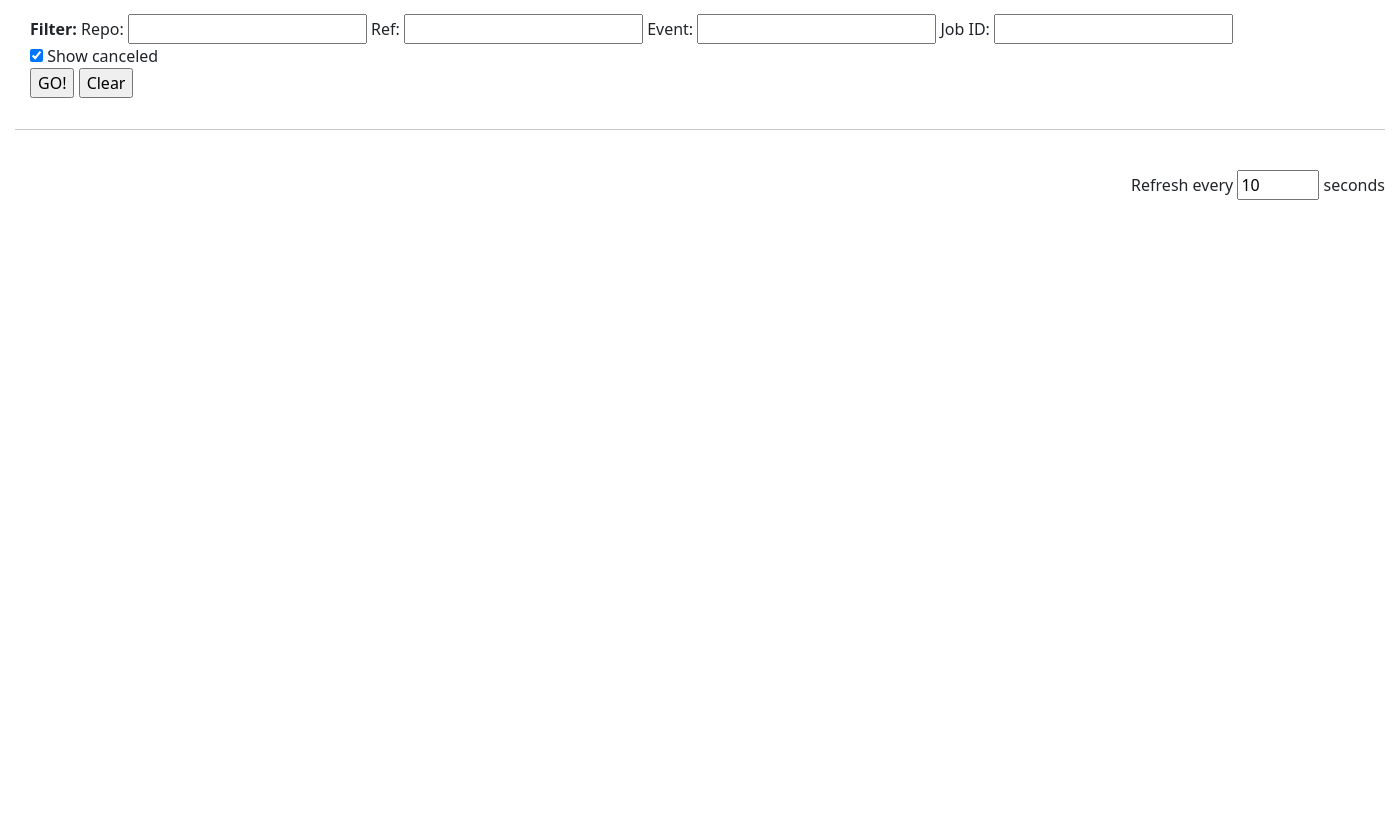
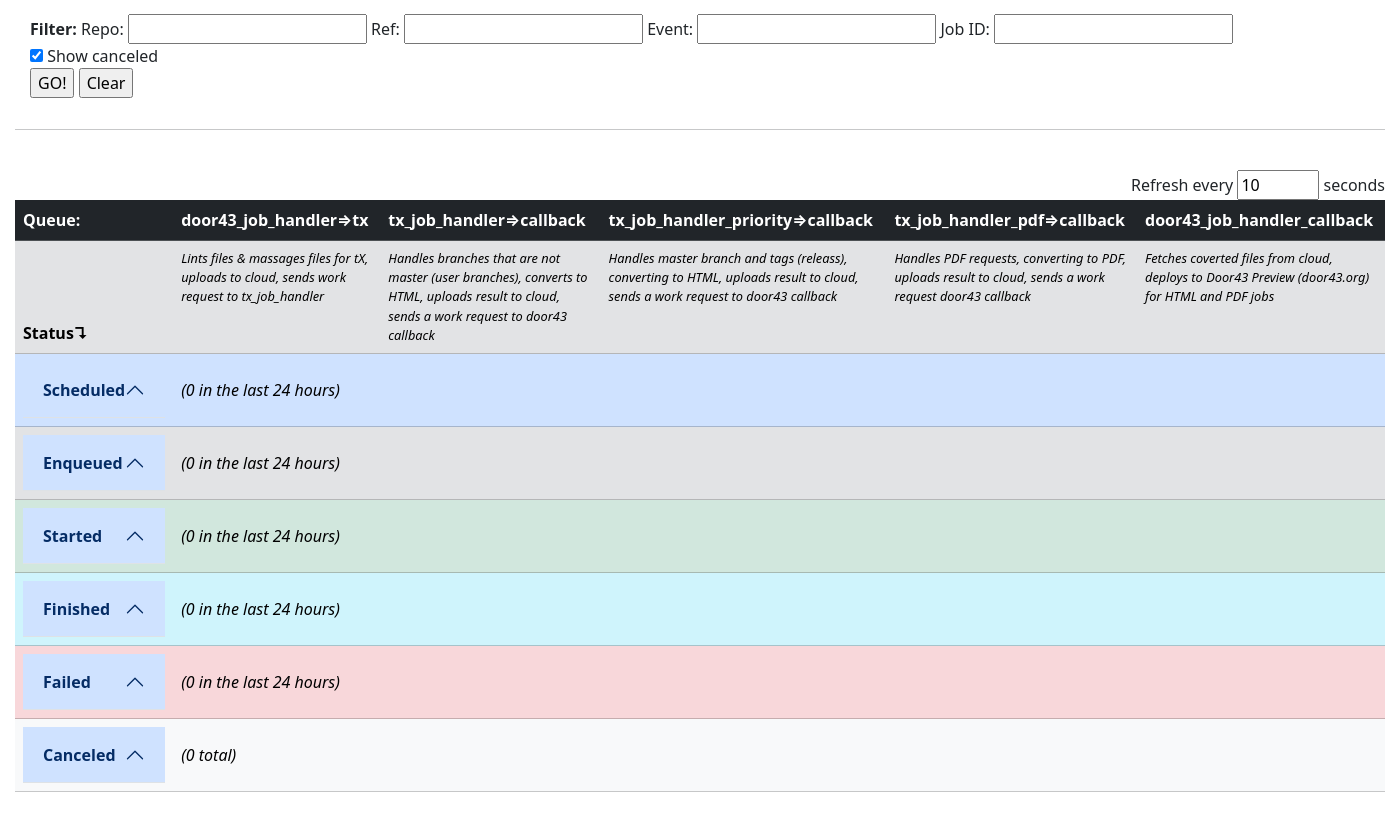
Before and after one commit to unfoldingWord-box3/dcs-redis-poc, a Flask app: page /status/ in a window 1400 px wide. Shown: the part 378-1201 px from the top of the page. Before the commit the page ends 578 px from the top, so only its background shows below. Run offline with Flask 3, Linux system fonts and the light colour scheme.

Commit message:
Adds accordion

```diff
--- a/app/main.py
+++ b/app/main.py
@@ -136,7 +136,7 @@
   return render_template('index.html', payload=payload, repo=repo, ref=ref, event=event, job_id=job_id)
 
 
-@app.route('/get_status_table', methods=['POST'])
+@app.route('/get_status_table_rows', methods=['POST'])
 def get_status_table():
     status_data = request.get_json()
     repo_filter = status_data['repo']
@@ -151,14 +151,13 @@
     # db.session.commit()
     # numJobs = db.session.query(StoreSearchData).count()
 
-    html = '<table class="table"><tr class="table-dark"><th scope="col" style="vertical-align:top">Queue:</th>'
-    for i, q_name in enumerate(queue_names):
-        html += f'<th scope="col" style="vertical-align:top">{q_name}{"&rArr;tx" if i==0 else "&rArr;callback" if i<(len(queue_names)-1) else ""}</th>'
-    html += '</tr><tr class="table-secondary"><th scope="col" style="vertical-align:bottom">Status&#8628;</th>'
-    for q_name in queue_names:
-        html += f'<td style="font-style: italic;font-size:0.8em;vertical-align:top">{queue_desc[q_name]}</td>'
-    html += '</tr></thead>'
+    table_rows = {}
     for r_name in registry_names:
+        table_rows[r_name] = {
+            "name": r_name,
+            "color": reg_colors[r_name],
+            "rows": [],
+        }
         if r_name == "canceled" and not show_canceled:
             continue
         r_data = {}
@@ -216,19 +215,18 @@
         reverse_ordered_job_ids = sorted(job_created.keys(), key=lambda id: job_created[id], reverse=True)
         if len(reverse_ordered_job_ids) == 0:
             continue
-        html += f'<tr class="table-{reg_colors[r_name]} accordion-toggle" data-bs-toggle="collapse" data-bs-target=".{r_name}Row" href=".{r_name}Row" role="button" aria-expanded="false" aria-controls="{r_name}Row"><th scope="row" style="vertical-align: top"colspan="{len(queue_names)+1}"><button type="button" class="btn" style="font-weight:bold">{r_name.capitalize()}</button></th></tr>'
         for orig_job_id in reverse_ordered_job_ids:
-            html += f'<tr class="table-{reg_colors[r_name]} collapse {r_name}Row"><td scope="row">&nbsp;</th>'
+            row_html = f'<tr class="table-{reg_colors[r_name]} {r_name}Row" aria-labelledby="{r_name}HeaderRow" data-parent="#{r_name}HeaderRow"><td scope="row">&nbsp;</th>'
             for q_name in queue_names:
-                html += '<td style="vertical-align:top">'
+                row_html += '<td style="vertical-align:top">'
                 if orig_job_id in r_data[q_name]:
-                    html += get_job_list_html(r_data[q_name][orig_job_id])
+                    row_html += get_job_list_html(r_data[q_name][orig_job_id])
                 else:
-                    html += "&nbsp;"
-                html += '</td>'
-            html += '</tr>'
-    html += '</table>'
-    results = {'table': html}
+                    row_html += "&nbsp;"
+                row_html += '</td>'
+            row_html += '</tr>'
+            table_rows[r_name]["rows"].append(row_html)
+    results = {'table_rows': table_rows}
     return jsonify(results)
 
 
--- a/app/static/my-style.css
+++ b/app/static/my-style.css
@@ -3,3 +3,24 @@
 #status-container, #queue-form, #filter-form {
     padding: 15px;
 }
+
+tr.hide-table-padding td {
+    padding: 0;
+    }
+
+    .expand-button {
+      position: relative;
+    }
+
+    .accordion-toggle .expand-button:after
+    {
+      position: absolute;
+      left:.75rem;
+      top: 50%;
+      transform: translate(0, -50%);
+      content: '-';
+    }
+    .accordion-toggle.collapsed .expand-button:after
+    {
+      content: '+';
+    }
--- a/app/static/status.js
+++ b/app/static/status.js
@@ -1,11 +1,16 @@
 var $loading;
 
 $(document).ready(() => {
-  $loading = $('#loading').hide();
-  if ($('#repo').val() || $('#ref').val() || $('#event').val() || $('#job-id').val()) {
+  $loading = $("#loading").hide();
+  if (
+    $("#repo").val() ||
+    $("#ref").val() ||
+    $("#event").val() ||
+    $("#job-id").val()
+  ) {
     filterTable();
   }
-})
+});
 
 var filterTableCallID;
 
@@ -18,13 +23,13 @@
   var $job_id = $("#job-id");
 
   if (repo) {
-    $repo.val(repo)
+    $repo.val(repo);
   }
   if (ref) {
-    $ref.val(ref)
+    $ref.val(ref);
   }
   if (dcs_event) {
-    $event.val(dcs_event)
+    $event.val(dcs_event);
   }
 
   if ($repo.val()) {
@@ -39,7 +44,7 @@
   if ($job_id.val()) {
     queryParams.set("job_id", $job_id.val());
   }
-  history.replaceState(null, null, "?"+queryParams.toString());
+  history.replaceState(null, null, "?" + queryParams.toString());
 
   var searchCriteria = {
     repo: $repo.val(),
@@ -48,35 +53,63 @@
     job_id: $job_id.val(),
     show_canceled: $("#show-canceled").is(":checked"),
   };
-    console.log(searchCriteria)
+  console.log(searchCriteria);
 
-    var $statusMessage = $("#status-message")
+  var $statusMessage = $("#status-message");
   var $refresh = $("#refresh");
-    var $statusTable = $("#status-table");
 
   $loading.show();
   $statusMessage.html("");
   clearTimeout(filterTableCallID);
   $.ajax({
     type: "POST",
-      url: "/get_status_table",
+    url: "/get_status_table_rows",
     data: JSON.stringify(searchCriteria),
     contentType: "application/json",
-      dataType: 'json',
-      success: function(result) {
-        $statusTable.html(result.table);
+    dataType: "json",
+    success: function (result) {
+      updateTableRows(result.table_rows);
       if ($refresh.val() && $refresh.val() != "0") {
-          filterTableCallID = setTimeout(filterTable, $refresh.val()*1000);
+        filterTableCallID = setTimeout(filterTable, $refresh.val() * 1000);
       }
     },
-      error: function(result) {
+    error: function (result) {
       $statusMessage.html("ERROR OCCURRED!");
       console.log(result);
     },
-      complete: function(result) {
+    complete: function (result) {
       $loading.hide();
+    },
+  });
 }
-    });
+
+function updateTableRows(table_rows) {
+  var $statusTable = $("#status-table");
+  Object.keys(table_rows).forEach(registry => {
+    console.log(registry);
+    var $headerRow = $("#"+registry+"HeaderRow");
+    var $toggle = $("#"+registry+"Toggle");
+    var expanded = $toggle.attr("aria-expanded") == "true";
+    console.log($headerRow.attr("aria-expanded"));
+    var $lastRow = $headerRow;
+    $("."+registry+"Row").remove();
+    if (table_rows[registry].rows.length) {
+      table_rows[registry].rows.forEach(row => {
+        var $row = $(row);
+        $row.insertAfter($lastRow);
+        $row.addClass("collapse");
+        $lastRow = $row;
+        if (!expanded) {
+          $row.attr("aria-expanded", "false");
+        } else {
+          $row.addClass("in");
+          $row.addClass("show");
+          $row.attr("aria-expanded", "true")
+        }
+      })
+    }
+    $("#"+registry+"Count").text(table_rows[registry].rows.length);
+  })
 }
 
 function queueJob() {
@@ -92,21 +125,21 @@
     type: "POST",
     url: "/",
     headers: {
-        'X-Gitea-Event': dcs_event.val()
+      "X-Gitea-Event": dcs_event.val(),
     },
     data: payload.val(),
     contentType: "application/json",
-      success: function(result) {
+    success: function (result) {
       $statusMessage.html(result.message);
       filterTable();
     },
-      error: function(result) {
-        $statusMessage.html("ERROR: "+result.error);
+    error: function (result) {
+      $statusMessage.html("ERROR: " + result.error);
       console.log("ERROR!");
       console.log(result);
     },
-      complete: function(result) {
+    complete: function (result) {
       $loading.hide();
-      }
+    },
   });
 }
--- a/app/templates/index.html
+++ b/app/templates/index.html
@@ -1,23 +1,28 @@
 <!DOCTYPE html>
 <html>
+
 <head>
   <title>tX Pipeline Queue Status</title>
   <meta charset="UTF-8" />
   <meta name="viewport" content="width=device-width, initial-scale=1.0" />
   <script src="https://ajax.googleapis.com/ajax/libs/jquery/3.7.1/jquery.min.js"></script>
-  <link href="https://cdn.jsdelivr.net/npm/bootstrap@5.3.2/dist/css/bootstrap.min.css" rel="stylesheet" integrity="sha384-T3c6CoIi6uLrA9TneNEoa7RxnatzjcDSCmG1MXxSR1GAsXEV/Dwwykc2MPK8M2HN" crossorigin="anonymous">
-  <script src="https://cdn.jsdelivr.net/npm/bootstrap@5.3.2/dist/js/bootstrap.bundle.min.js" integrity="sha384-C6RzsynM9kWDrMNeT87bh95OGNyZPhcTNXj1NW7RuBCsyN/o0jlpcV8Qyq46cDfL" crossorigin="anonymous"></script>
+  <link href="https://cdn.jsdelivr.net/npm/bootstrap@5.3.2/dist/css/bootstrap.min.css" rel="stylesheet"
+    integrity="sha384-T3c6CoIi6uLrA9TneNEoa7RxnatzjcDSCmG1MXxSR1GAsXEV/Dwwykc2MPK8M2HN" crossorigin="anonymous">
+  <script src="https://cdn.jsdelivr.net/npm/bootstrap@5.3.2/dist/js/bootstrap.bundle.min.js"
+    integrity="sha384-C6RzsynM9kWDrMNeT87bh95OGNyZPhcTNXj1NW7RuBCsyN/o0jlpcV8Qyq46cDfL"
+    crossorigin="anonymous"></script>
   <link rel="stylesheet" href="../static/my-style.css" />
   <script src="../static/status.js"></script>
 </head>
+
 <body>
   <div id="status-container">
     <h1>tX Pipeline Job Status</h1>
     <form id="queue-form">
-          <b>Payload:</b><br/><textarea id="payload" rows="5" cols="50">{{payload}}</textarea>
-          <br/>
+      <b>Payload:</b><br /><textarea id="payload" rows="5" cols="50">{{payload}}</textarea>
+      <br />
       <b>DCS_event:</b> <input type="text" id="dcs-event" value="push" />
-          <input type="button" value="Queue Job" onClick="queueJob()"/>
+      <input type="button" value="Queue Job" onClick="queueJob()" />
       <br />
       <hr />
     </form>
@@ -29,21 +34,110 @@
       Ref: <input type="text" id="ref" value="{{ref}}" />
       Event: <input type="text" id="event" value="{{event}}" />
       Job ID: <input type="text" id="job-id" value="{{job_id}}" />
-        <br/>
+      <br />
       <input type="checkbox" id="show-canceled" checked /> <label for="show-canceled">Show canceled</label>
-          <br/>
-          <input type="button" name="filter" value="GO!" onClick="filterTable()"/>
-          <input type="button" name="clear" value="Clear" onClick="(()=>{$('#repo').val('');$('#ref').val('');$('#event').val('');$('#job-id').val('');filterTable()})()"/>
+      <br />
+      <input type="button" name="filter" value="GO!" onClick="filterTable()" />
+      <input type="button" name="clear" value="Clear"
+        onClick="(()=>{$('#repo').val('');$('#ref').val('');$('#event').val('');$('#job-id').val('');filterTable()})()" />
       <div id="loading" class="spinner-border spinner-border-sm" role="status">
         <span class="visually-hidden">Loading...</span>
       </div>
     </form>
-      <hr/>
-      <br/>
+    <hr />
+    <br />
     <div class="float-end">Refresh every <input type="text" id="refresh" value="10" size="3" /> seconds</div>
     <div id="status-results" style="clear:both">
-        <div id="status-table"></div>
+      <div id="status-table" class="responsive">
+        <table class="table accordion">
+          <tbody>
+            <tr class="table-dark">
+              <th scope="col" style="vertical-align:top">Queue:</th>
+              <th scope="col" style="vertical-align:top">door43_job_handler⇒tx</th>
+              <th scope="col" style="vertical-align:top">tx_job_handler⇒callback</th>
+              <th scope="col" style="vertical-align:top">tx_job_handler_priority⇒callback</th>
+              <th scope="col" style="vertical-align:top">tx_job_handler_pdf⇒callback</th>
+              <th scope="col" style="vertical-align:top">door43_job_handler_callback</th>
+            </tr>
+            <tr class="table-secondary">
+              <th scope="col" style="vertical-align:bottom">Status↴</th>
+              <td style="font-style: italic;font-size:0.8em;vertical-align:top">Lints files &amp; massages files for tX,
+                uploads to cloud, sends work request to tx_job_handler</td>
+              <td style="font-style: italic;font-size:0.8em;vertical-align:top">Handles branches that are not master
+                (user branches), converts to HTML, uploads result to cloud, sends a work request to door43 callback</td>
+              <td style="font-style: italic;font-size:0.8em;vertical-align:top">Handles master branch and tags
+                (releass), converting to HTML, uploads result to cloud, sends a work request to door43 callback</td>
+              <td style="font-style: italic;font-size:0.8em;vertical-align:top">Handles PDF requests, converting to PDF,
+                uploads result to cloud, sends a work request door43 callback</td>
+              <td style="font-style: italic;font-size:0.8em;vertical-align:top">Fetches coverted files from cloud,
+                deploys to Door43 Preview (door43.org) for HTML and PDF jobs</td>
+            </tr>
+            <tr id="scheduledHeaderRow" class="table-primary">
+              <th scope="row" style="vertical-align: top">
+                <button id="scheduledToggle" class="accordion-button" type="button" data-bs-toggle="collapse" data-bs-target=".scheduledRow" aria-expanded="true" aria-controls="scheduledRow" style="font-weight:bold">
+                  Scheduled
+                </button>
+              </th>
+              <td colspan="5" style="font-style:italic; vertical-align: middle;">
+                (<span id="scheduledCount">0</span> in the last 24 hours)
+              </td>
+            </tr>
+            <tr id="enqueuedHeaderRow" class="table-secondary">
+              <th scope="row" style="vertical-align: top">
+                <button id="enqueuedToggle" class="accordion-button" type="button" data-bs-toggle="collapse" data-bs-target=".enqueuedRow" aria-expanded="true" aria-controls="enqueuedRow" style="font-weight:bold">
+                  Enqueued
+                </button>
+              </th>
+              <td colspan="5" style="font-style:italic; vertical-align: middle;">
+                (<span id="enqueuedCount">0</span> in the last 24 hours)
+              </td>
+            </tr>
+            <tr  id="startedHeaderRow" class="table-success">
+              <th scope="row" style="vertical-align: top">
+                <button id="startedToggle" class="accordion-button" type="button" data-bs-toggle="collapse" data-bs-target=".startedRow" aria-expanded="true" aria-controls="startedRow" style="font-weight:bold">
+                  Started
+                </button>
+              </th>
+              <td colspan="5" style="font-style:italic; vertical-align: middle;">
+                (<span id="startedCount">0</span> in the last 24 hours)
+              </td>
+            </tr>
+            <tr id="finishedHeaderRow" class="table-info">
+              <th scope="row" style="vertical-align: top">
+                <button id="finishedToggle" class="accordion-button" type="button" data-bs-toggle="collapse" data-bs-target=".finishedRow" aria-expanded="true" aria-controls="finishedRow" style="font-weight:bold">
+                  Finished
+                </button>
+              </th>
+              <td colspan="5" style="font-style:italic; vertical-align: middle;">
+                (<span id="finishedCount">0</span> in the last 24 hours)
+              </td>
+            </tr>
+            <tr id="failedHeaderRow" class="table-danger">
+              <th scope="row" style="vertical-align: top">
+                <button id="failedToggle" class="accordion-button" type="button" data-bs-toggle="collapse" data-bs-target=".failedRow" aria-expanded="true" aria-controls="failedRow" style="font-weight:bold">
+                  Failed
+                </button>
+              </th>
+              <td colspan="5" style="font-style:italic; vertical-align: middle;">
+                (<span id="failedCount">0</span> in the last 24 hours)
+              </td>
+            </th>
+            </tr>
+            <tr id="canceledHeaderRow" class="table-light">
+              <th scope="row" style="vertical-align: top">
+                <button id="canceledToggle" class="accordion-button" type="button" data-bs-toggle="collapse" data-bs-target=".canceledRow" aria-expanded="true" aria-controls="canceledRow" style="font-weight:bold">
+                  Canceled
+                </button>
+              </th>
+              <td colspan="5" style="font-style:italic; vertical-align: middle;">
+                (<span id="canceledCount">0</span> total)
+              </td>
+            </tr>
+          </tbody>
+        </table>
+      </div>
     </div>
   </div>
 </body>
+
 </html>
```
Lines whose indentation alone changed are shown as unchanged.
